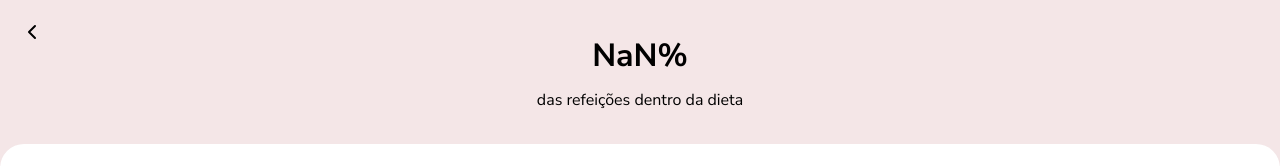
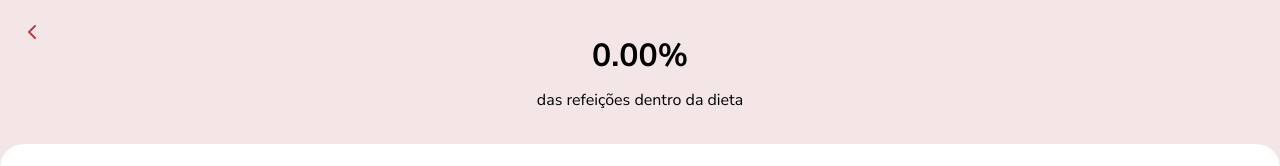
Before and after one commit to devjoedson91/daily-diet, a Next.js app: page /statistic/dashboard in a window 1280 px wide. Shown: the top 166 px of the page. Built offline with nearby package versions, Linux system fonts and the light colour scheme; no server answers.

Commit message:
refactor: sorting meals from rmeal recentily to older

```diff
--- a/app/statistic/components/dash-header.tsx
+++ b/app/statistic/components/dash-header.tsx
@@ -1,3 +1,6 @@
+"use client";
+
+import { useEffect, useState } from "react";
 import { ChevronLeft } from "lucide-react";
 import Link from "next/link";
 
@@ -6,16 +9,39 @@ interface DashHeaderProps {
 }
 
 export default function DashHeader({ perc }: DashHeaderProps) {
+  const [percCounter, setPercCounter] = useState(0);
+
+  useEffect(() => {
+    if (Number.isFinite(perc)) {
+      const interval = setInterval(() => {
+        setPercCounter((prevCounter) => {
+          if (prevCounter < perc) {
+            return Math.min(prevCounter + 0.1, 100);
+          } else {
+            clearInterval(interval);
+
+            return prevCounter;
+          }
+        });
+      }, 5);
+
+      return () => clearInterval(interval);
+    }
+  }, [perc]);
+
   return (
     <div className="flex flex-col h-36 justify-center items-center relative">
       <div className="absolute top-5 left-5">
         <Link href="/statistic">
-          <ChevronLeft size={24} />
+          <ChevronLeft
+            size={24}
+            className={perc > 50 ? "text-green-dark" : "text-red-dark"}
+          />
         </Link>
       </div>
 
       <div className="flex flex-col items-center gap-2">
-        <h1 className="font-bold text-[32px]">{perc.toFixed(2)}%</h1>
+        <h1 className="font-bold text-[32px]">{percCounter.toFixed(2)}%</h1>
         <p className="text-base">das refeições dentro da dieta</p>
       </div>
     </div>
--- a/app/statistic/page.tsx
+++ b/app/statistic/page.tsx
@@ -34,6 +34,10 @@ export default function Statistic() {
           )
         );
       })
+      .sort(
+        (a, b) =>
+          new Date(b.createdAt).getTime() - new Date(a.createdAt).getTime()
+      )
       .map((item) =>
         new Date(item.createdAt).toLocaleDateString().replace(/\//g, ".")
       );
@@ -98,7 +102,7 @@ export default function Statistic() {
         ))}
       </div>
 
-      <div className="fixed left-0 bottom-0 bg-gradient-to-t from-white via-white via-30% to-transparent w-full h-12"></div>
+      <div className="fixed left-0 bottom-0 bg-gradient-to-t from-white via-white via-30% to-transparent w-full h-10"></div>
     </div>
   );
 }
```
